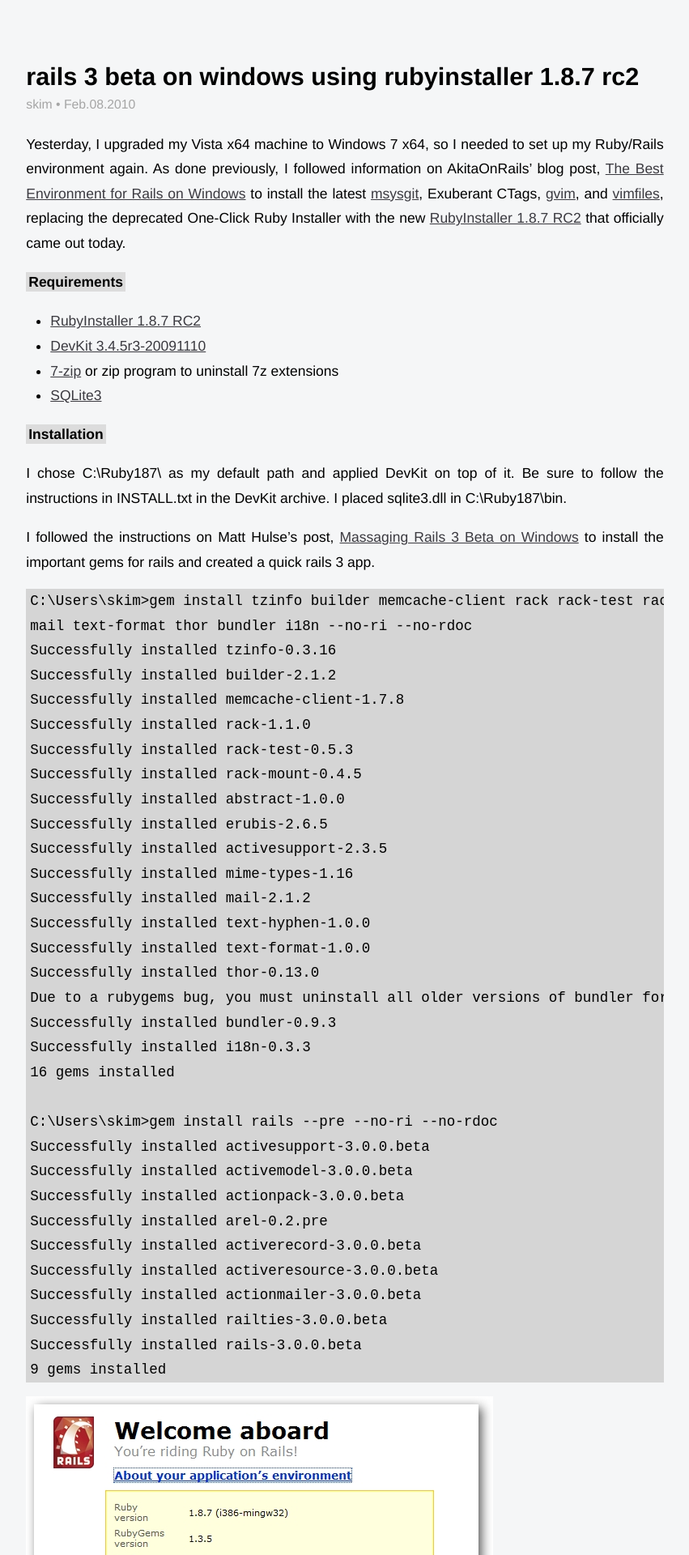
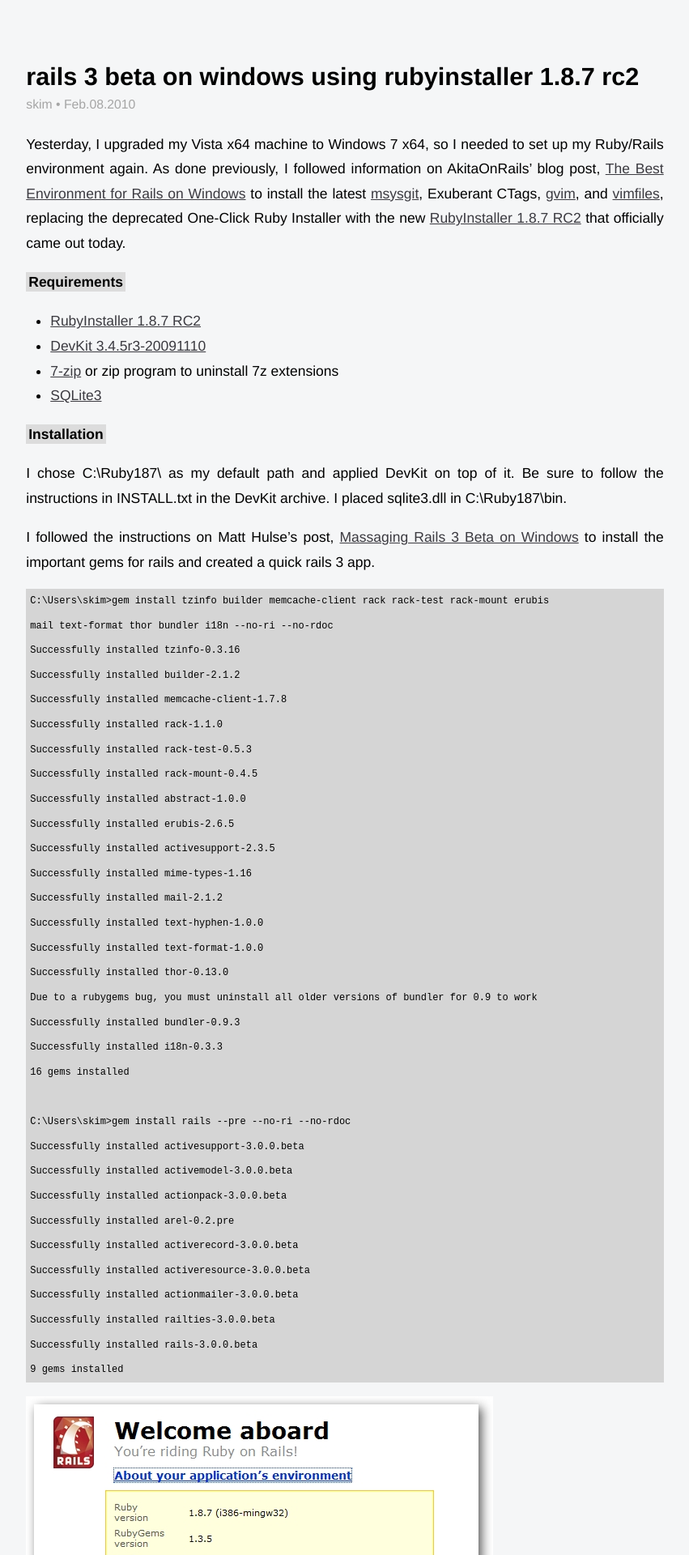
Before and after one commit to sl4m/sl4m.github.com, a Jekyll site: the page built from index.html, in a window 1280 px wide. Shown: the top 1920 px of the page at 81% size, without its empty margins (214-1065 px from the left). Built offline with Jekyll 4.4.1, drawn with Linux system fonts in a browser that asks for light colours; comment, search, counter and statistics services are not loaded.

Commit message:
updated highlight font-size

```diff
--- a/css/syntax.css
+++ b/css/syntax.css
@@ -1,4 +1,4 @@
-.highlight  { background-color: #D5D5D5; overflow: auto; padding: 0 5px; font-family: Consolas, Monaco, fixed; font-size: 12}
+.highlight  { background-color: #D5D5D5; overflow: auto; padding: 0 5px; font-family: Consolas, Monaco, fixed; font-size: 12px}
 .highlight .c { color: #999999; font-style: italic } /* Comment */
 .highlight .err { color: #a61717; background-color: #e3d2d2 } /* Error */
 .highlight .g { color: #d0d0d0 } /* Generic */
```
